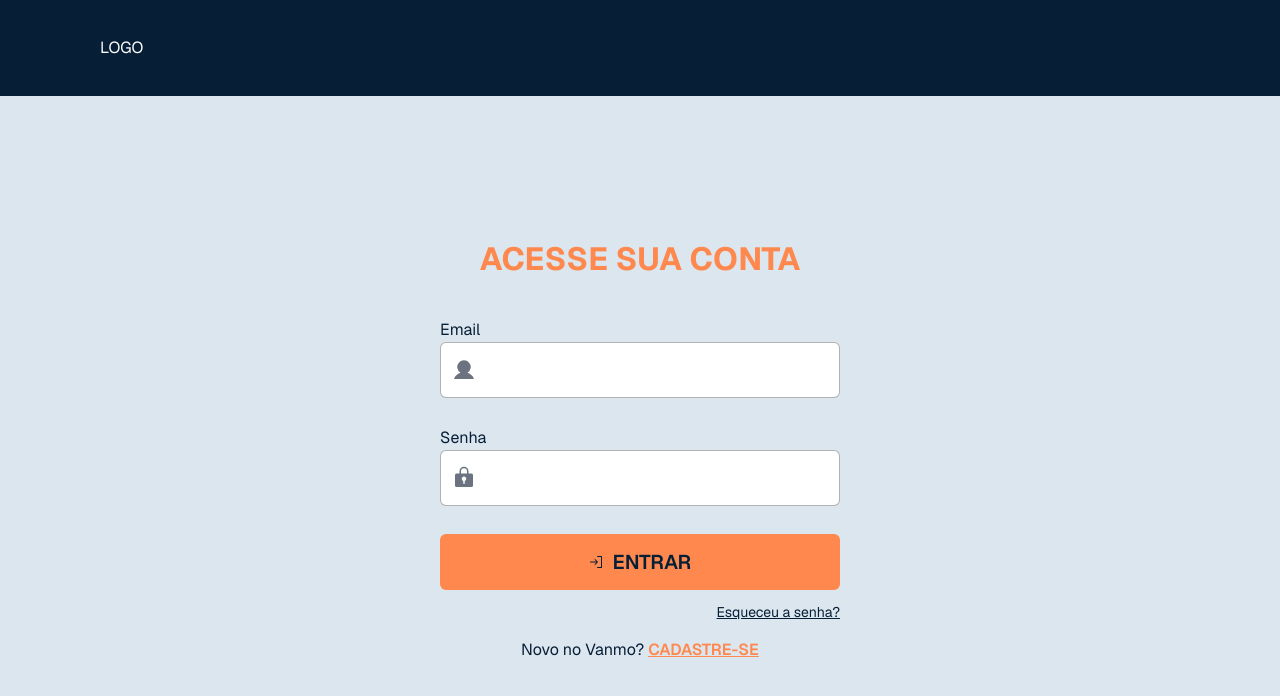
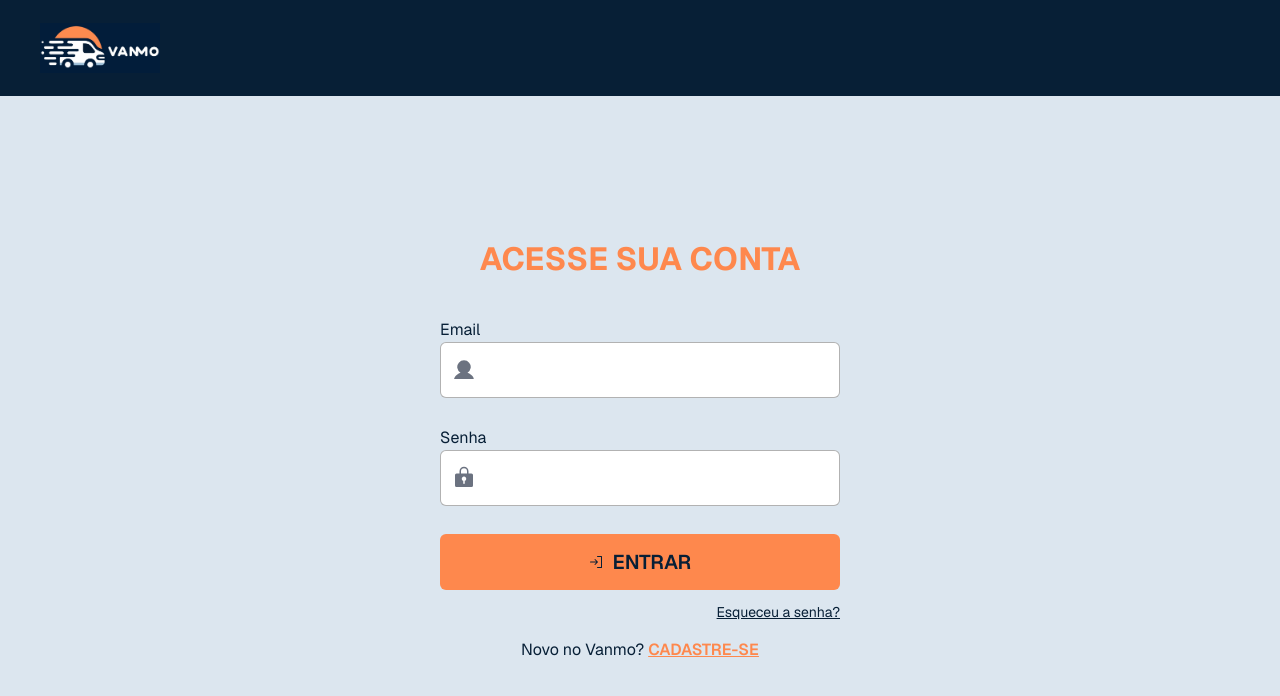
Before and after one commit to rafael-takahashi/Vanmo, a React (Vite) app in the folder front/: page /login in a window 1280 px wide. Shown: the top 696 px of the page. Built offline with nearby package versions, Linux system fonts and the light colour scheme; no server answers.

Commit message:
front: adicionando logo no header

```diff
--- a/front/src/pages/_layouts/app.tsx
+++ b/front/src/pages/_layouts/app.tsx
@@ -18,6 +18,8 @@ import {
 } from '@/components/ui/command'
 import { Dialog, DialogContent, DialogTrigger } from '@/components/ui/dialog'
 
+import logo from '../../assets/logo.jpg'
+
 export function AppLayout() {
   const [nameSearch, setNameSearch] = useState('')
   const auth = Cookies.get('auth_token')
@@ -35,7 +37,7 @@ export function AppLayout() {
       <header className="flex justify-between items-center px-5 py-6 h-[96px] w-full bg-primary-foreground">
         <div className="max-w-[1240px] w-full flex justify-between items-center mx-auto px-5">
           <a className="text-white" href="/">
-            LOGO
+            <img src={logo} alt="" className="max-w-[120px] h-auto" />
           </a>
 
           <div className="flex justify-center items-center gap-8">
--- a/front/src/pages/_layouts/auth.tsx
+++ b/front/src/pages/_layouts/auth.tsx
@@ -1,12 +1,16 @@
 import { Outlet } from 'react-router'
+
+import logo from '../../assets/logo.jpg'
 
 export function AuthLayout() {
   return (
-    <div>
-      <header className="flex justify-between items-center px-[100px] py-[24px] h-[96px] w-full bg-primary-foreground">
-        <a className="text-white" href="/">
-          LOGO
-        </a>
+    <div className="flex flex-col min-h-screen">
+      <header className="flex justify-between items-center px-5 py-6 h-[96px] w-full bg-primary-foreground">
+        <div className="max-w-[1240px] w-full flex justify-between items-center mx-auto px-5">
+          <a className="text-white" href="/">
+            <img src={logo} alt="" className="max-w-[120px] h-auto" />
+          </a>
+        </div>
       </header>
       <div className="max-w-[1240px] w-full mx-auto px-5">
         <Outlet />
```
Also changed, not shown: front/src/assets/logo.jpg (added).
